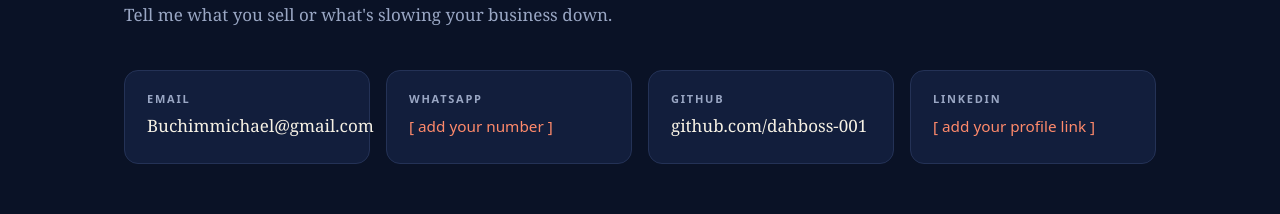
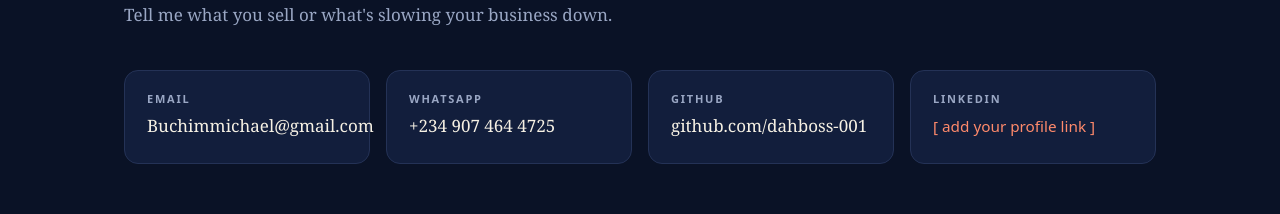
Before and after one commit to dahboss-001/promise-michael, a plain HTML site: page index.html in a window 1280 px wide. Shown: the part 3627-3841 px from the top of the page. Drawn offline with Linux system fonts and the light colour scheme.

Commit message:
Add WhatsApp

```diff
--- a/index.html
+++ b/index.html
@@ -140,7 +140,7 @@ footer{border-top:1px solid var(--line);padding:34px 0;color:var(--mute);font:14
 <p class="sub rv">Tell me what you sell or what's slowing your business down.</p>
 <div class="contact rv">
 <a href="mailto:Buchimmichael@gmail.com?subject=Project%20enquiry"><small>Email</small>Buchimmichael@gmail.com</a>
-<div><small>WhatsApp</small><span class="ph">[ add your number ]</span></div>
+<a href="https://wa.me/2349074644725?text=Hi%20Promise%2C%20I%27d%20like%20to%20discuss%20a%20project."><small>WhatsApp</small>+234 907 464 4725</a>
 <a href="https://github.com/dahboss-001"><small>GitHub</small>github.com/dahboss-001</a>
 <div><small>LinkedIn</small><span class="ph">[ add your profile link ]</span></div>
 </div></div></section>
```
